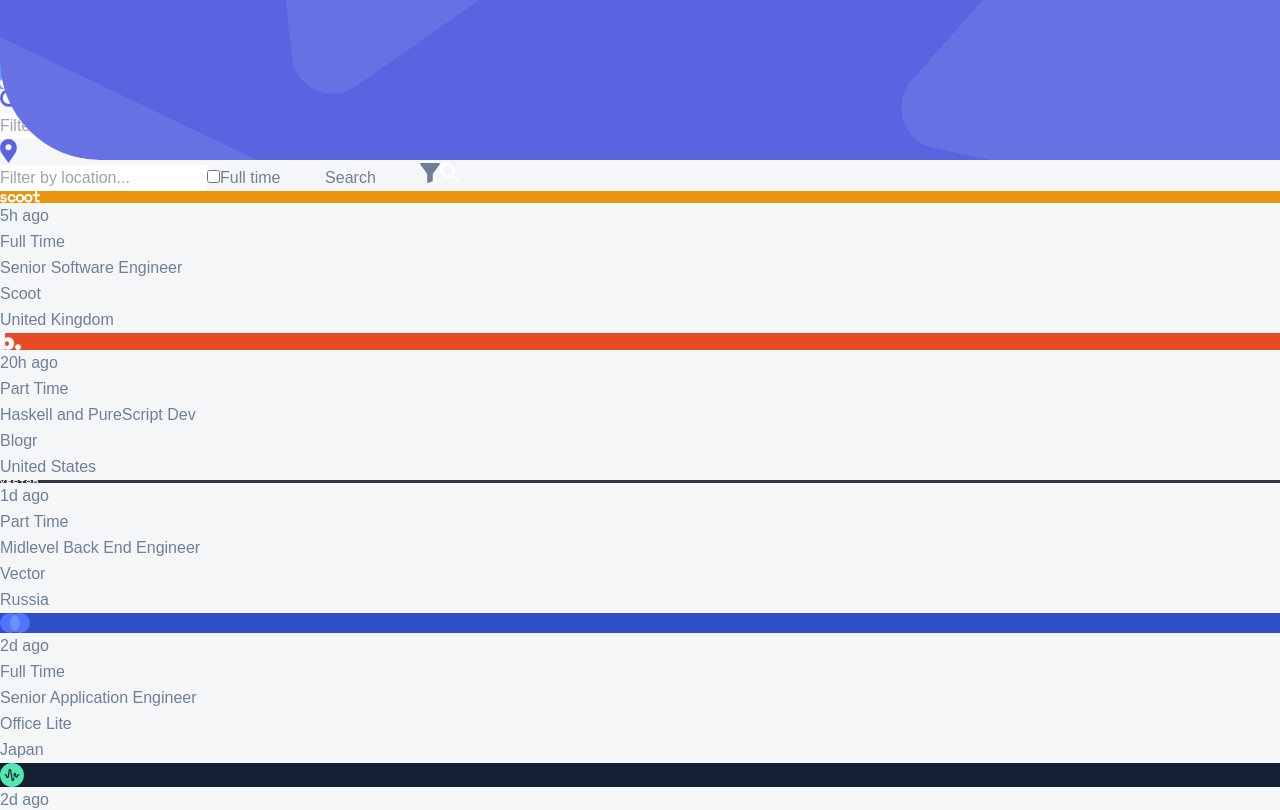
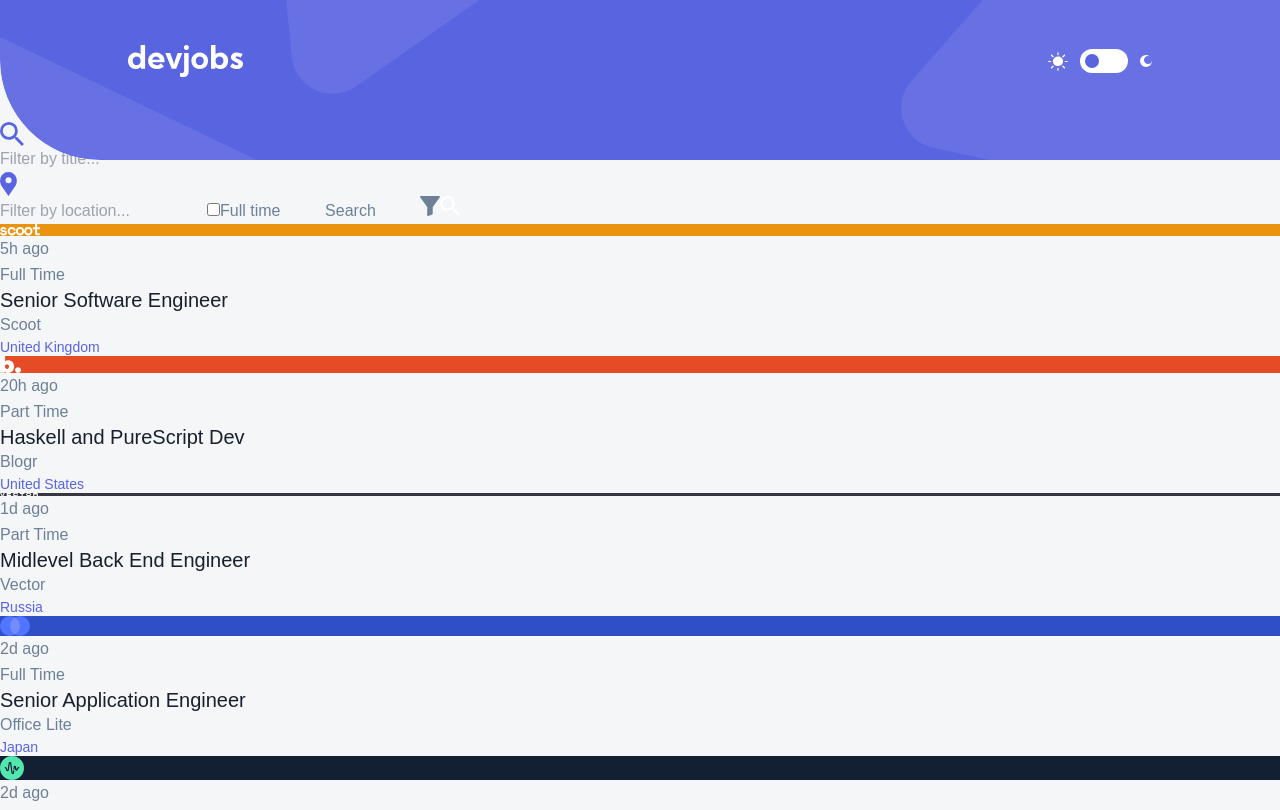
Before and after one commit to UnicornDad8/devjobs-web-app, a React (Create React App) app: page / in a window 1280 px wide. Shown: the top 810 px of the page. Built offline with nearby package versions, Linux system fonts and the light colour scheme.

Commit message:
Added toggle styles

```diff
--- a/src/App.js
+++ b/src/App.js
@@ -27,7 +27,7 @@
   return (
     <>
       <BackgroundSVG />
-      <header className="bg-blue-400">
+      <header className="relative flex justify-between items-center h-[12.2rem]">
         <Logo />
         <Toggle activeTheme={theme} onChangeTheme={changeThemeHandler} />
       </header>
--- a/src/components/Header/Toggle.js
+++ b/src/components/Header/Toggle.js
@@ -3,9 +3,10 @@
 
 const Toggle = (props) => {
   return (
-    <div>
+    <div className="flex justify-between items-center gap-[1.2rem]">
       <img src={sunIconSrc} alt="light mode icon" />
       <button
+        className="w-[4.8rem] h-[2.4rem] rounded-[1.2rem] relative bg-white duration-200 ease-linear active:scale-90 toggle-button"
         data-active-theme={props.activeTheme}
         onClick={props.onChangeTheme}
       ></button>
--- a/src/index.css
+++ b/src/index.css
@@ -15,8 +15,32 @@
   --color-grey: #9daec2;
   --color-dark-grey: #6e8098;
 
+  --font-size-h1: 2.8rem;
+  --line-height-h1: 3.4rem;
+  --font-size-h2: 2.4rem;
+  --line-height-h2: 2.9rem;
+  --font-size-h3: 2rem;
+  --line-height-h3: 2.4rem;
+  --font-size-h4: 1.4rem;
+  --line-height-h4: 1.8rem;
   --font-size-body: 1.6rem;
   --line-height-body: 2.6rem;
+
+  --border-radius-xxs: 0.3rem;
+  --border-radius-xs: 0.5rem;
+  --border-radius-s: 0.6rem;
+  --border-radius-m: 1.2rem;
+  --border-radius-l: 1.5rem;
+  --border-radius-xl: 10rem;
+
+  --padding-layout: 0 10%;
+  --padding-search-bar-items: 2rem 3.2rem;
+}
+
+@media (max-width: 75em) {
+  :root {
+    --padding-layout: 0 5%;
+  }
 }
 
 *,
@@ -76,3 +100,85 @@
     background-image: url("./assets/mobile/bg-pattern-header.svg");
   }
 }
+
+/* --------- Tags Styles --------- */
+
+header {
+  padding: var(--padding-layout);
+}
+
+h1,
+h2,
+h3 {
+  color: var(--color-text);
+  transition: 0.2s linear;
+}
+
+h1 {
+  font-size: var(--font-size-h1);
+  line-height: var(--line-height-h1);
+}
+
+h2 {
+  font-size: var(--font-size-h2);
+  line-height: var(--line-height-h2);
+}
+
+h3 {
+  font-size: var(--font-size-h3);
+  line-height: var(--line-height-h3);
+}
+
+h4 {
+  font-size: var(--font-size-h4);
+  line-height: var(--line-height-h4);
+  color: var(--color-violet);
+}
+
+button,
+input {
+  border: none;
+  outline: none;
+  font-family: inherit;
+  background-color: transparent;
+}
+
+button {
+  cursor: pointer;
+}
+
+li {
+  list-style: none;
+}
+
+a {
+  text-decoration: none;
+}
+
+/* ------- Toggle Button ------- */
+.toggle-button::before {
+  content: "";
+  display: inline-block;
+  width: 1.4rem;
+  height: 1.4rem;
+  background-color: var(--color-violet);
+  border-radius: 100%;
+  position: absolute;
+  top: 50%;
+  left: 0.5rem;
+  transition: 0.2s linear;
+}
+
+.toggle-button[data-active-theme="light"]::before {
+  transform: translateY(-50%) translateX(0);
+}
+
+.toggle-button[data-active-theme="dark"]::before {
+  transform: translateY(-50%) translateX(165%);
+}
+
+@media (hover: hover) {
+  .toggle-button:hover::before {
+    background-color: var(--color-light-violet);
+  }
+}
--- a/tailwind.config.js
+++ b/tailwind.config.js
@@ -2,6 +2,16 @@
 module.exports = {
   content: ["./src/**/*.{js,jsx,ts,tsx}"],
   theme: {
+    screens: {
+      sm: "576px",
+      // => @media (min-width: 576px) { ... }
+
+      md: "769.92px",
+      // => @media (min-width: 960px) { ... }
+
+      lg: "1200px",
+      // => @media (min-width: 1440px) { ... }
+    },
     extend: {},
   },
   plugins: [],
```
